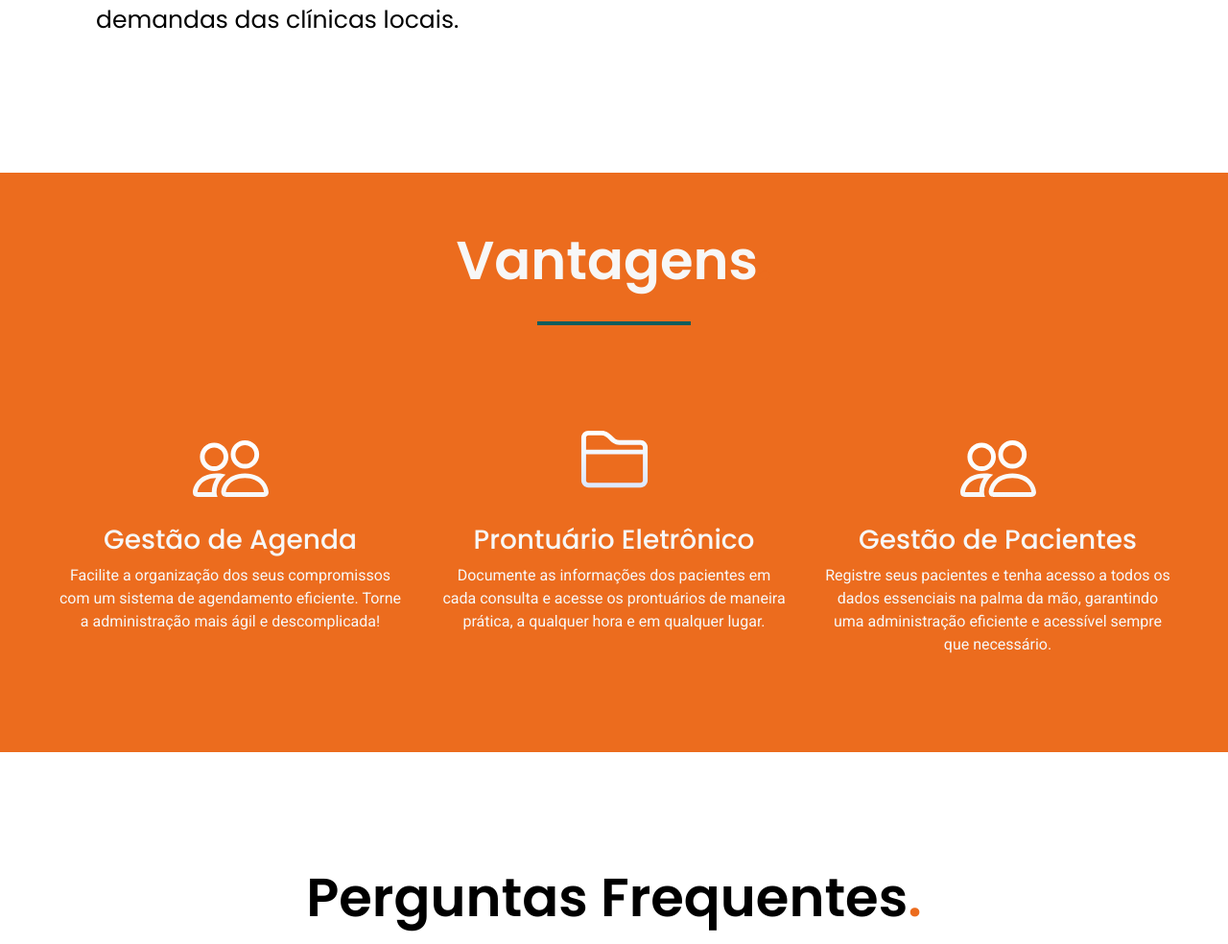
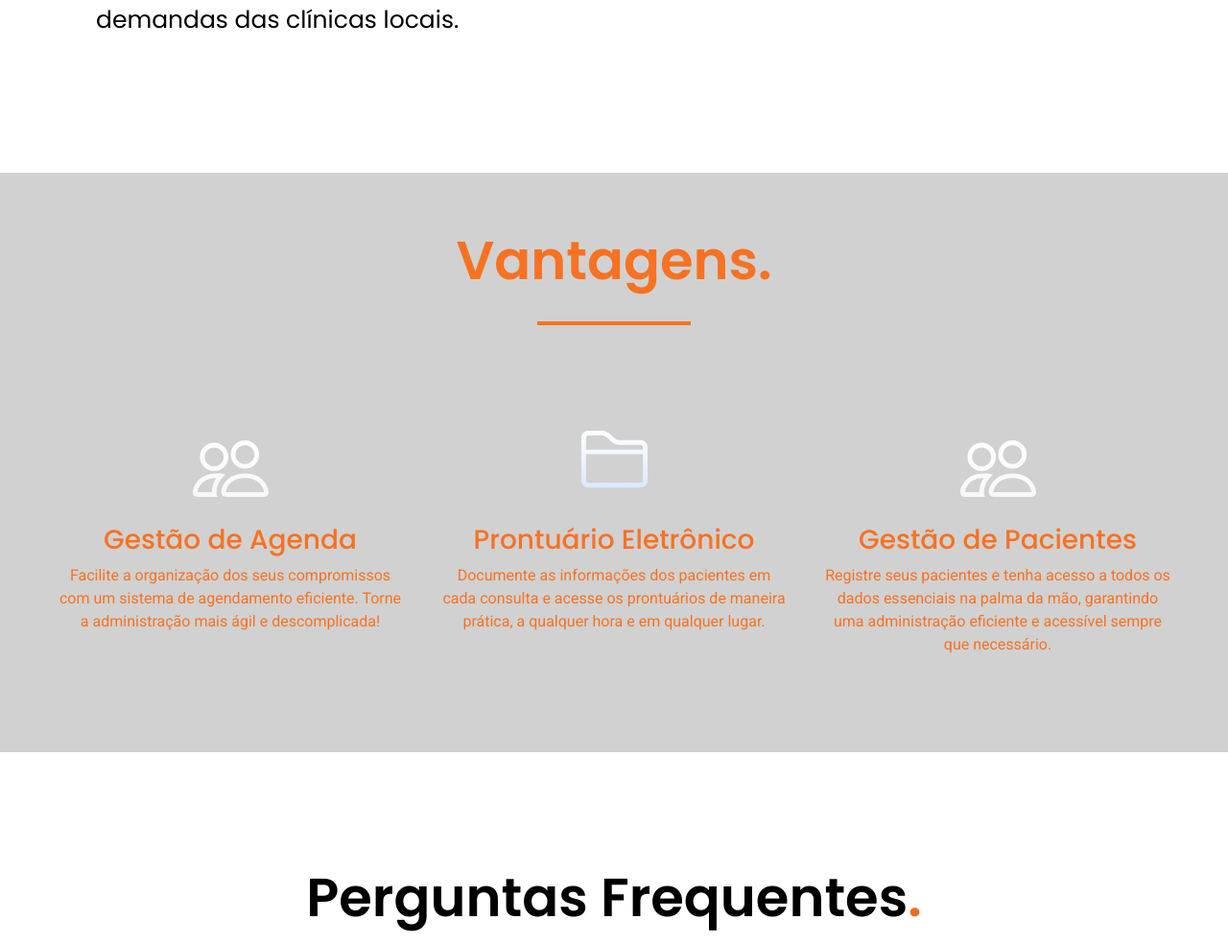
Before and after one commit to thigodev/VittaClinic, a PHP site: page /clinic_management/views/landingPageView.php in a window 1280 px wide. Shown: the part 1654-2638 px from the top of the page at 96% size. Run offline with PHP 8.4, Linux system fonts and the light colour scheme.

Commit message:
Update Landing

```diff
--- a/clinic_management/public/styles/admin_padrao/tables.css
+++ b/clinic_management/public/styles/admin_padrao/tables.css
@@ -10,9 +10,9 @@
 }
 
 .tables-change-btns button {
-  border: 2px solid #137776;
+  border: 2px solid #EC6C1E;
   background-color: transparent;
-  color: #137776;
+  color: #EC6C1E;
   padding: 8px 48px;
   border-radius: 8px;
   font-size: 0.875rem;
--- a/clinic_management/public/styles/autentication/form.css
+++ b/clinic_management/public/styles/autentication/form.css
@@ -59,7 +59,7 @@
 input:focus,
 #user_type:focus,
 #paciente_sexo:focus {
-  border-color: #137776;
+  border-color: #EC6C1E;
   outline: none;
 }
 
@@ -69,7 +69,7 @@
 }
 
 input:required:valid {
-  border-color: #137776;
+  border-color: #EC6C1E;
 }
 
 /* Botão de Submissão */
--- a/clinic_management/public/styles/global/geral.css
+++ b/clinic_management/public/styles/global/geral.css
@@ -1,12 +1,12 @@
 :root {
-  --cBase01: #137776;
-  --cBase02: #0a5d5d;
+  --cBase01: #EC6C1E;
+  --cBase02: #EC6C1E;
   --cBase03: #0b8b7b;
   --cBackground: #f3f3f3;
   --cTextPrimary: #333333;
   --cTextSecondary: #666666;
   --cTextLight: #b0b0b0;
-  --success: #EC6C1E;
+  --success: #f77222;
   --danger: #d9534f;
   --warning: #f0ad4e;
   --info: #5bc0de;
--- a/clinic_management/public/styles/landing_page/lp-benefits.css
+++ b/clinic_management/public/styles/landing_page/lp-benefits.css
@@ -1,5 +1,5 @@
 .benefits-bg {
-  background-color: #EC6C1E;
+  background-color: #D1D1D1;
   margin-top: 120px;
   padding: 40px;
 }
@@ -16,14 +16,14 @@
   line-height: 1.125;
   margin-bottom: 32px;
   font-size: 3.5rem;
-  color: #f7f7f7;
+  color: #f77222
 }
 
 .benefits-title::after {
   content: "";
   width: 160px;
   height: 4px;
-  background-color: #0a5d5d; /* Cor secundária mais escura */
+  background-color: #f77222; /* Cor secundária mais escura */
   display: block;
   margin-left: auto;
   margin-right: auto;
@@ -51,14 +51,14 @@
   margin-top: 24px;
   font-size: 1.75rem;
   line-height: 1.5;
-  color: #f7f7f7; /* Cor clara do tema */
+  color: #f77222; /* Cor clara do tema */
 }
 
 .item-text {
   margin-top: 4px;
   font-size: 1rem;
   line-height: 1.5;
-  color: #f7f7f7; /* Cor clara do tema */
+  color: #f77222; /* Cor clara do tema */
 }
 
 @media (max-width: 1000px) {
--- a/clinic_management/public/styles/landing_page/lp-footer.css
+++ b/clinic_management/public/styles/landing_page/lp-footer.css
@@ -1,5 +1,5 @@
 :root {
-  --cBase01: #137776; /* Cor primária */
+  --cBase01: #EC6C1E; /* Cor primária */
   --cBase02: #EC6C1E; /* Cor secundária mais escura */
   --cBase03: #0c4a47; /* Outra cor escura para contraste */
   --cLight: #f7f7f7; /* Cor clara (fundo, textos em destaque) */
--- a/clinic_management/public/styles/landing_page/lp-header.css
+++ b/clinic_management/public/styles/landing_page/lp-header.css
@@ -7,7 +7,7 @@
   justify-content: space-between;
   align-items: center;
   top: 0;
-  background: transparent;
+  background: #ffffff;
   transition: background 0.3s, color 0.3s;
   z-index: 999;
 }
```
